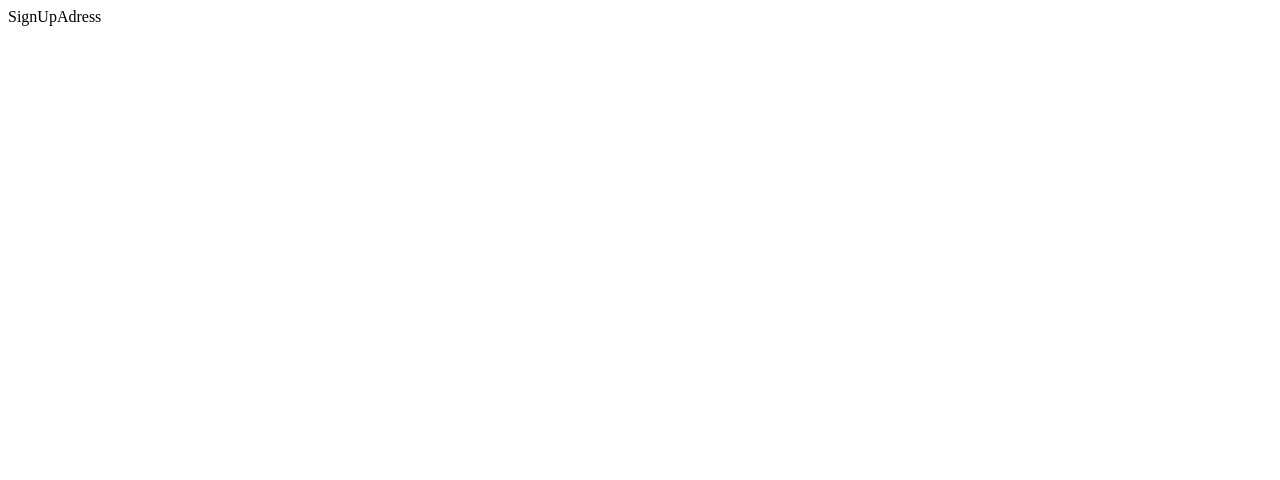
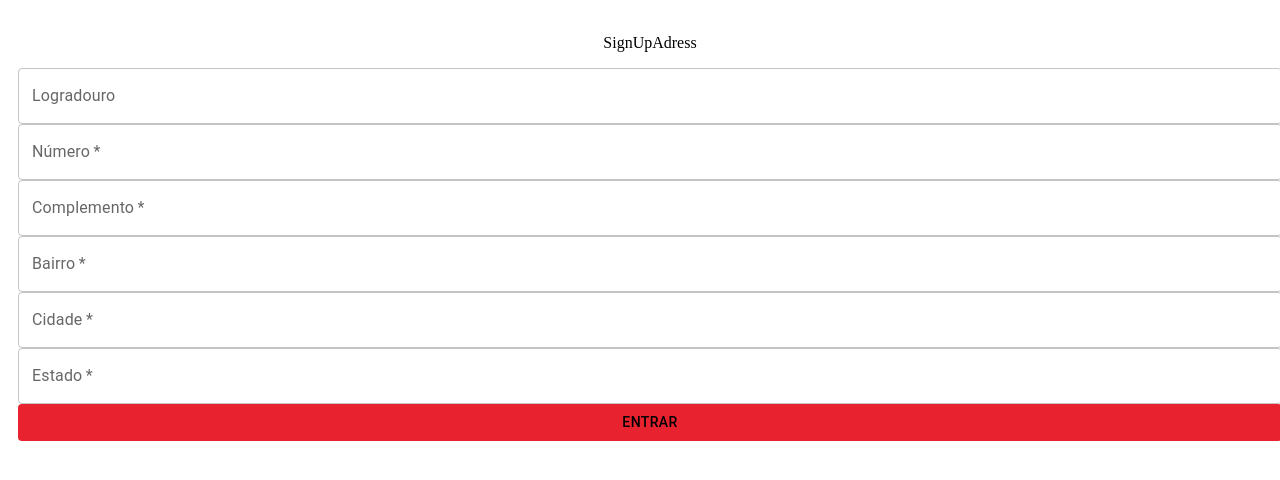
Before and after one commit to future4code/shaw-Mauricio-Paranhos, a React (Create React App) app in the folder modulo6/Case-Labefood/labefood/: page /signUp/adress in a window 1280 px wide. Shown: the top 480 px of the page. Built offline with nearby package versions, Linux system fonts and the light colour scheme.

Commit message:
rodada-cases-semana1

```diff
--- a/modulo6/Case-Labefood/labefood/src/Pages/SignUp/signUp.js
+++ b/modulo6/Case-Labefood/labefood/src/Pages/SignUp/signUp.js
@@ -1,6 +1,13 @@
-import React from 'react'
+import React, { useState } from 'react'
+import axios from 'axios'
+import { BASE_URL } from '../../Constants/url'
 import { useForm } from '../../Hooks/useForm'
-import { ImputMaterial, Main } from './styled'
+import { Main, ButtonStyled, DivPassword, ImputMaterial } from './styled'
+import { IconButton } from '@mui/material'
+import Visibility from '@mui/icons-material/Visibility'
+import VisibilityOff from '@mui/icons-material/VisibilityOff'
+import { useNavigate } from 'react-router-dom'
+import { goToSignUpAdress } from '../../Routes/coordinator'
 
 const SignUp = () => {
 
@@ -11,6 +18,13 @@ const SignUp = () => {
 	    "password": ""
     })
 
+    const [confirmPassword,setConfirmPassword] = useState('')
+    const [showPassword, setShowPassword] = useState(true)
+    const [showCheckPassword, setShowCheckPassword] = useState(true)
+    const [checkErrPassword, setCheckErrPassword] = useState(false)
+
+    const navigate = useNavigate()
+
     const cpfMask = (value) => {
         return value
             .replace(/\D/g, "")
@@ -20,8 +34,38 @@ const SignUp = () => {
             .replace(/(-\d{2})\d+?$/, "$1");
     }
 
+    const handleClickShowPassword = () => {
+        setShowPassword(!showPassword)
+    }
+
+    const handleClickShowCheckPassword = () => {
+        setShowCheckPassword(!showCheckPassword)
+    }
+
     const onSubmitForm = (event)=>{
         event.preventDefault()
+
+        if (form.password !== confirmPassword) {
+            setCheckErrPassword(true)
+        }else{
+            setCheckErrPassword(false)
+            signUpPerson()
+        }
+    }
+
+    const signUpPerson = async()=>{
+        await axios.post(`${BASE_URL}/signup`,form)
+        .then((res) => {
+            console.log(res.data)
+            localStorage.setItem('token',res.data.token)
+            alert(`Bem vindo ${res.data.user.name}`)
+            goToSignUpAdress(navigate)
+        })
+        .catch((err) => {
+            alert(err.response)
+            clean()
+            setConfirmPassword('')
+        })
     }
 
     return(
@@ -56,10 +100,55 @@ const SignUp = () => {
                     type={'text'}
                     placeholder={'Digite seu CPF'}
                     variant="outlined"
-                    value={form.cpf}
+                    value={cpfMask(form.cpf)}
                     onChange={onChange}
                     required
                 />
+                <DivPassword>
+                    <ImputMaterial
+                        id="outlined-adorment-password"
+                        label={'Senha'}
+                        name='password'
+                        type={showPassword ? 'password':'text'}
+                        placeholder={'Minimo 6 caracteres'}
+                        inputProps={{minLength:6,title:"A senha deve conter no mínimo 6 caracteres"}}
+                        value={form.password}
+                        onChange={onChange}
+                        required
+                    />
+                    <IconButton
+                        aria-label="toggle password visibility"
+                        onClick={handleClickShowPassword}
+                        edge="end"
+                    >
+                        {showPassword ? <VisibilityOff /> : <Visibility />}
+                    </IconButton>
+                </DivPassword>
+                <DivPassword>
+                    <ImputMaterial
+                        error={checkErrPassword}
+                        helperText={checkErrPassword ? 'A senha deve ser a mesma que a anterior' : ''}
+                        id="outlined-adorment-password"
+                        label={'Confirmar'}
+                        type={showCheckPassword ? 'password':'text'}
+                        placeholder={'Repetir a senha'}
+                        inputProps={{minLength:6,title:"Favor repetir a senha para confirmar"}}
+                        value={confirmPassword}
+                        onChange={(event)=> setConfirmPassword(event.target.value)}
+                        required
+                    />
+                    <IconButton
+                        aria-label="toggle password visibility"
+                        onClick={handleClickShowCheckPassword}
+                        edge="end"
+                    >
+                        {showPassword ? <VisibilityOff /> : <Visibility />}
+                    </IconButton>
+                </DivPassword>
+
+                <ButtonStyled type='submit'>
+                    Cadastrar
+                </ButtonStyled>
             </form>
         </Main>
     )
--- a/modulo6/Case-Labefood/labefood/src/Pages/SignUp/styled.js
+++ b/modulo6/Case-Labefood/labefood/src/Pages/SignUp/styled.js
@@ -2,9 +2,6 @@ import styled from 'styled-components'
 import { Button } from '@mui/material'
 import TextField from '@mui/material/TextField'
 
-export const ImputMaterial = styled(TextField)`
-    width: 100%;
-`
 
 export const Main = styled.div`
     padding: 10px;
@@ -13,17 +10,17 @@ export const Main = styled.div`
     display: flex;
     flex-direction: column;
     align-items: center;
+    form{
+        display: flex;
+        flex-direction: column;
+        margin-top: 50px;
+        width: 90%;
+        height: 50%;
+        justify-content: space-evenly;
+    }
     p{
-        font-size: 1rem;
+        font-size: 2rem;
     }
-`
-
-export const Form = styled.form`
-    display: flex;
-    flex-direction: column;
-    height: 30%;
-    width: 80%;
-    justify-content: space-evenly;
 `
 
 export const ButtonStyled = styled(Button)`
@@ -31,11 +28,19 @@ export const ButtonStyled = styled(Button)`
         color: #000;
         width: 100%;
         background-color: #E8222E;
+        margin-top: 5px;
     }
-`
+    `
 
 export const DivPassword = styled.div`
     display: flex;
     align-items: center;
     justify-content: space-between;
-`
+    p{
+        font-size: 1rem;
+    }
+    `
+
+    export const ImputMaterial = styled(TextField)`
+        width: 100%;
+    `
--- a/modulo6/Case-Labefood/labefood/src/Pages/SignUpAdress/signUpAdress.js
+++ b/modulo6/Case-Labefood/labefood/src/Pages/SignUpAdress/signUpAdress.js
@@ -1,10 +1,121 @@
 import React from 'react'
+import axios from 'axios'
+import { useNavigate } from 'react-router-dom'
+import { BASE_URL } from '../../Constants/url'
+import { useForm } from '../../Hooks/useForm'
+import { ButtonStyled, ImputMaterial, Main } from '../SignUpAdress/styled'
+import { goToFeed } from '../../Routes/coordinator'
+
+
 
 const SignUpAdress = () => {
-    return(
-        <div>
-            SignUpAdress
-        </div>
+
+    const { form, onChange, clean } = useForm({
+        "street": "",
+        "number": "",
+        "neighbourhood": "",
+        "city": "",
+        "state": "",
+        "complement": ""
+    })
+
+    const navigate = useNavigate()
+
+    const onSubmitFormAdress = (event) => {
+        event.preventDefault()
+        addAdress()
+    }
+
+
+    const addAdress = async () => {
+        const token = localStorage.getItem('token')
+
+        await axios.put(`${BASE_URL}/adress`, form, {
+            headers: {
+                auth: token
+            }
+        })
+            .then((res) => {
+                localStorage.getItem('token',res.data.token)
+                goToFeed(navigate)
+            })
+            .catch((err) => {
+                console.log(err.response)
+            })
+    }
+
+    return (
+        <Main>
+            <p>SignUpAdress</p>
+            <form onSubmit={onSubmitFormAdress}>
+                <ImputMaterial
+                    id="outlined-basic"
+                    label={'Logradouro'}
+                    name="street"
+                    type={'text'}
+                    placeholder={'Rua / Av.'}
+                    variant="outlined"
+                    value={form.street}
+                    onChange={onChange}
+                />
+                <ImputMaterial
+                    id="outlined-basic"
+                    label={'Número'}
+                    name="number"
+                    type={'number'}
+                    placeholder={'Número'}
+                    variant="outlined"
+                    value={form.number}
+                    onChange={onChange}
+                    required
+                />
+                <ImputMaterial
+                    id="outlined-basic"
+                    label={'Complemento'}
+                    name="complement"
+                    type={'text'}
+                    placeholder={'Apt / Bloco'}
+                    variant="outlined"
+                    value={form.complement}
+                    onChange={onChange}
+                    required
+                />
+                <ImputMaterial
+                    id="outlined-basic"
+                    label={'Bairro'}
+                    name="neighbourhood"
+                    type={'text'}
+                    placeholder={'Bairro'}
+                    variant="outlined"
+                    value={form.neighbourhood}
+                    onChange={onChange}
+                    required
+                />
+                <ImputMaterial
+                    id="outlined-basic"
+                    label={'Cidade'}
+                    name="city"
+                    type={'text'}
+                    placeholder={'Cidade'}
+                    variant="outlined"
+                    value={form.city}
+                    onChange={onChange}
+                    required
+                />
+                <ImputMaterial
+                    id="outlined-basic"
+                    label={'Estado'}
+                    name="state"
+                    type={'text'}
+                    placeholder={'Estado'}
+                    variant="outlined"
+                    value={form.state}
+                    onChange={onChange}
+                    required
+                />
+                <ButtonStyled type='submit'>Entrar</ButtonStyled>
+            </form>
+        </Main>
     )
 }
 
--- a/modulo6/Case-Labefood/labefood/src/Pages/SignUpAdress/styled.js
+++ b/modulo6/Case-Labefood/labefood/src/Pages/SignUpAdress/styled.js
@@ -0,0 +1,35 @@
+import styled from 'styled-components'
+import { Button } from '@mui/material'
+import TextField from '@mui/material/TextField'
+
+export const ImputMaterial = styled(TextField)`
+    width: 100%;
+`
+
+export const Main = styled.div`
+    padding: 10px;
+    width: 100%;
+    height: 100vh;
+    display: flex;
+    flex-direction: column;
+    align-items: center;
+    p{
+        font-size: 1rem;
+    }
+`
+
+export const Form = styled.form`
+    display: flex;
+    flex-direction: column;
+    height: 30%;
+    width: 80%;
+    justify-content: space-evenly;
+`
+
+export const ButtonStyled = styled(Button)`
+    &&{
+        color: #000;
+        width: 100%;
+        background-color: #E8222E;
+    }
+`
```
